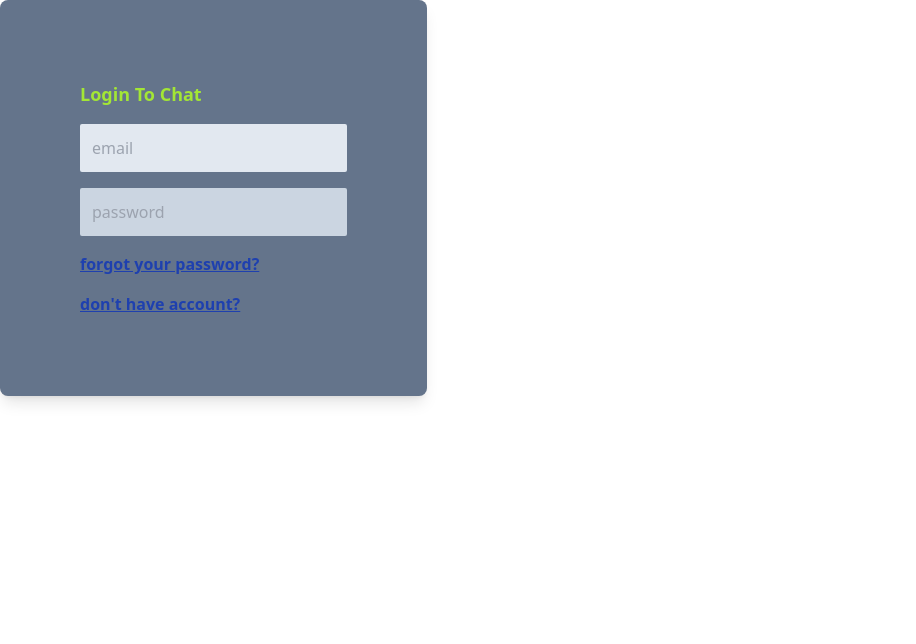
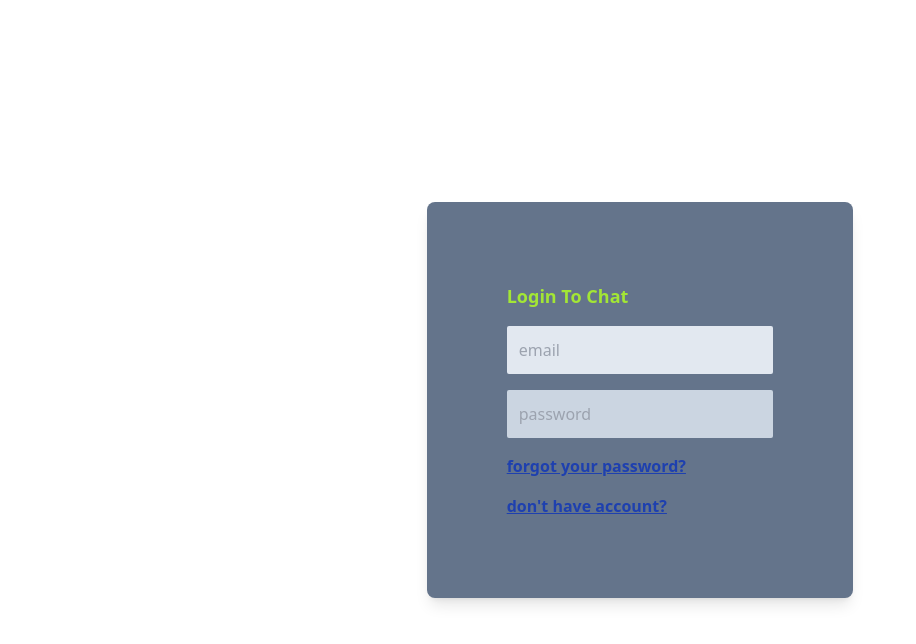
Before and after one commit to 000MaDz000/chat-app, a Next.js app: page /login in a window 1280 px wide. Shown: the top 644 px of the page, without its empty margins (0-916 px from the left). Built offline with nearby package versions, Linux system fonts and the light colour scheme.

Commit message:
make login form inside the login page in the middle of the screen

```diff
--- a/src/app/login/page.tsx
+++ b/src/app/login/page.tsx
@@ -2,7 +2,7 @@ import LoginForm from "../_ui/login-form";
 
 export default function LoginPage() {
     return (
-        <div className="login-page-container min-w-full min-h-screen">
+        <div className="login-page-container min-w-full min-h-screen flex items-center justify-center">
             <LoginForm />
         </div>
     )
```
